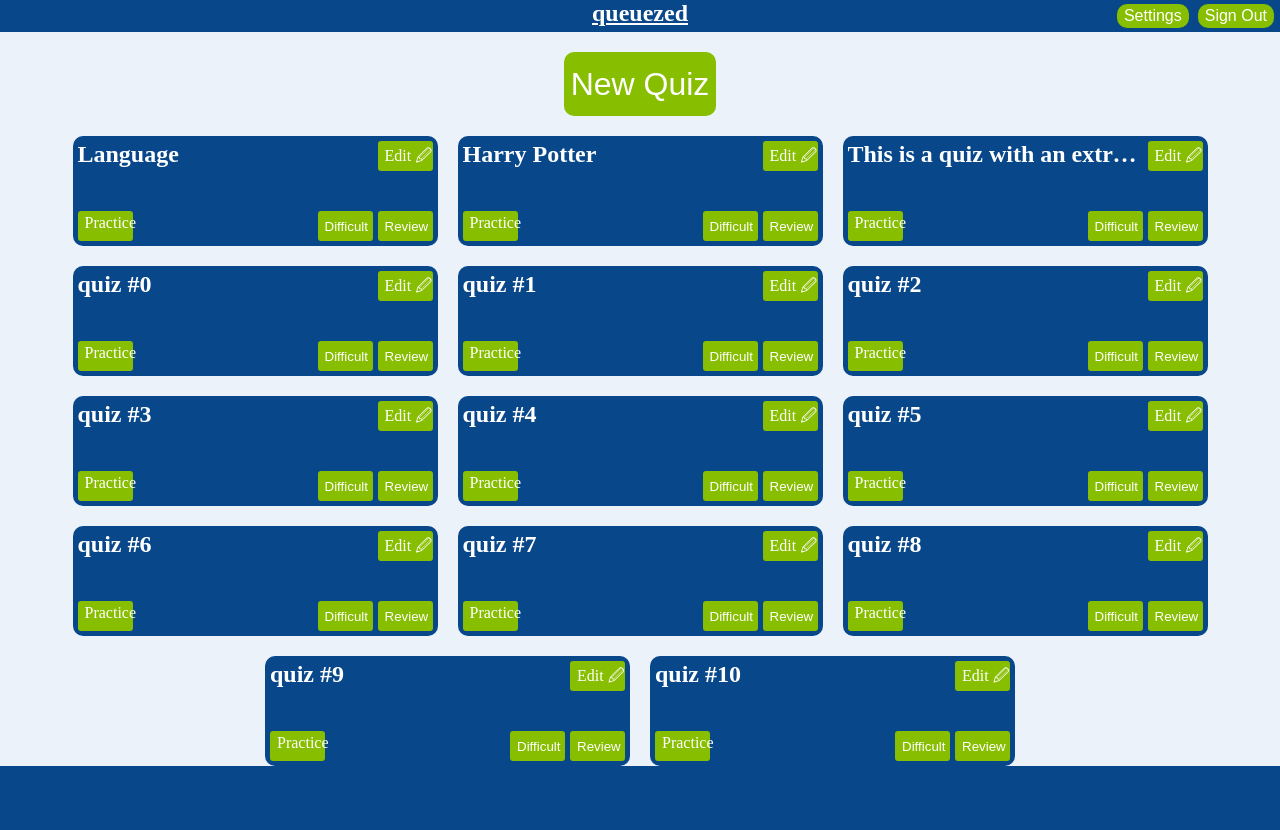
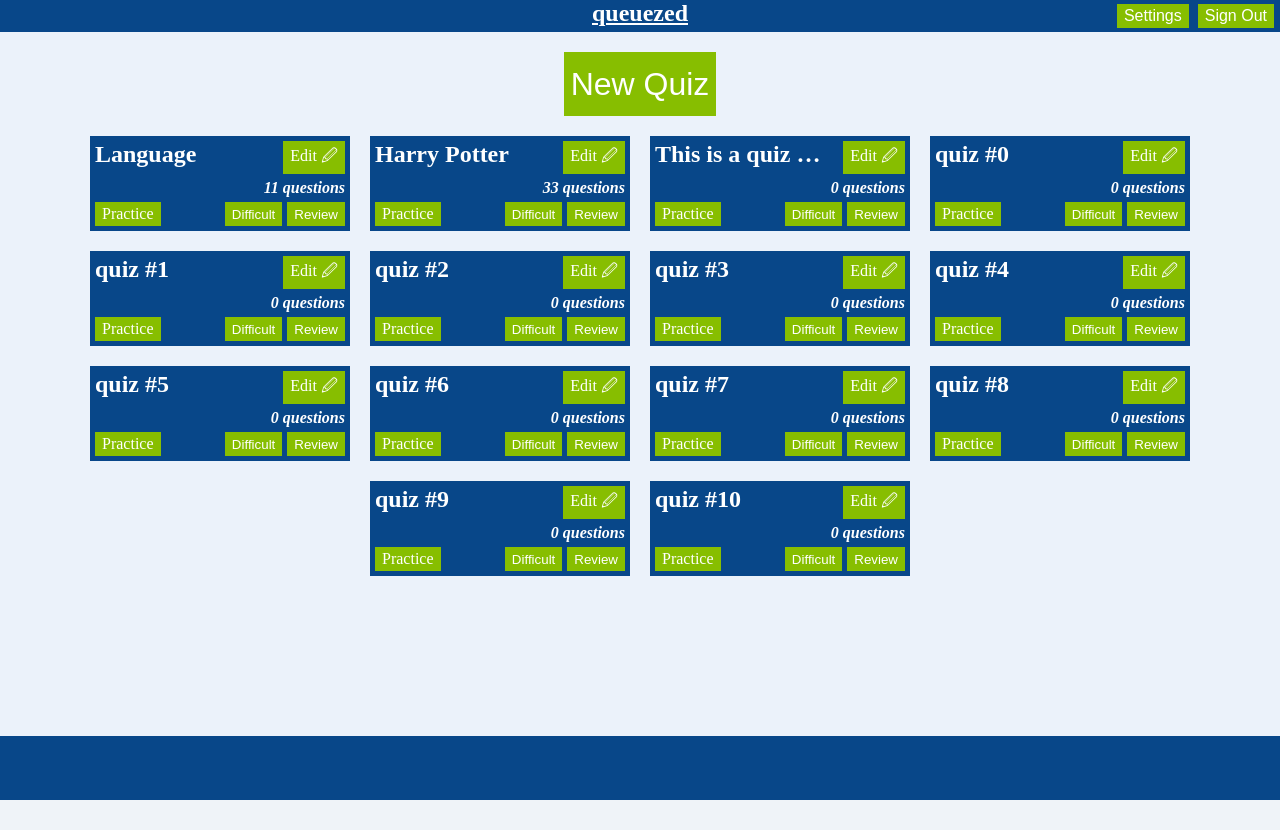
Before and after one commit to zyzaya/queuezed, a Rails app: page / in a window 1280 px wide. After the commit the page ends 800 px from the top, so only its background shows below. Run offline with Rails 7, Linux system fonts and the light colour scheme; a user stored in the database is signed in; data comes from the database, SQL or seed files in the repository; some libraries are stand-ins or nearby versions.

Commit message:
refine style of homepage

```diff
--- a/app/assets/stylesheets/common/button.css
+++ b/app/assets/stylesheets/common/button.css
@@ -2,7 +2,6 @@
   background-color: var(--interact-color);
   color: var(--main-text-color);
   border: none;
-  border-radius: 10px;
   border-color: var(--interact-color);
   cursor: pointer;
   padding: 3px 7px;
--- a/app/assets/stylesheets/quizzes/index.css
+++ b/app/assets/stylesheets/quizzes/index.css
@@ -24,16 +24,26 @@
 
 .quiz {
   background-color: var(--secondary-bg-color);
-  width: min-content;
+  width: 250px;
   padding: 5px;
-  border-radius: 10px;
   display: grid;
-  grid-template-rows: repeat(3, 30px);
-  grid-template-columns: repeat(6, 55px);
+  grid-template-rows: repeat(3, min-content);
+  row-gap: 5px;
+}
+
+.quiz > div:first-child {
+  display: grid;
+  grid-template-columns: 1fr min-content;
+  column-gap: 10px;
+}
+
+.quiz > div:last-child {
+  display: grid;
+  grid-template-columns: 1fr min-content min-content;
   gap: 5px;
 }
 
-.title {
+.title, .subtitle {
   color: var(--main-text-color);
   overflow: hidden;
   white-space: nowrap;
@@ -41,22 +51,14 @@
   grid-area: 1 / 1 / 3 / -2;
 }
 
-.quiz button, .quiz a {
-  border-radius: 3px;
+.subtitle {
+  font-size: medium;
+  font-style: italic;
+  margin-left: 8px;
+  text-align: end;
+
 }
 
-.quiz_edit {
-  grid-area: 1 / -2 / 2 / -1;
+.quiz_difficult, .quiz_practice, .quiz_edit, .quiz_review {
+  width: min-content;
 }
-
-.quiz_difficult {
-  grid-area: -2 / -3 / -1 / -2;
-}
-
-.quiz_review {
-  grid-area: -2 / -2 / -1 / -1;
-}
-
-.quiz_practice {
-  grid-area: -1 / 1 / -2 / 2;
-}
--- a/app/views/quizzes/_quiz.html.erb
+++ b/app/views/quizzes/_quiz.html.erb
@@ -1,7 +1,14 @@
 <div class="quiz">
-  <h2 class="title"><%= quiz.name %></h2>
-  <%= link_to 'Practice', "quizzes/#{quiz.id}/practice", class: 'quiz_practice button' %>
-  <%= link_to 'Edit 🖉', edit_quiz_path(quiz), class: 'quiz_edit button' %>
-  <button class="quiz_difficult button">Difficult</button>
-  <button class="quiz_review button">Review</button>
+  <div>
+    <h2 class="title"><%= quiz.name %></h2>
+    <%= link_to 'Edit 🖉', edit_quiz_path(quiz), class: 'quiz_edit button' %>
+  </div>
+  <div>
+    <h3 class="subtitle"><%= quiz.questions.count %> questions</h2>
+  </div>
+  <div>
+    <%= link_to 'Practice', "quizzes/#{quiz.id}/practice", class: 'quiz_practice button' %>
+    <button class="quiz_difficult button">Difficult</button>
+    <button class="quiz_review button">Review</button>
+  </div>
 </div>
```
